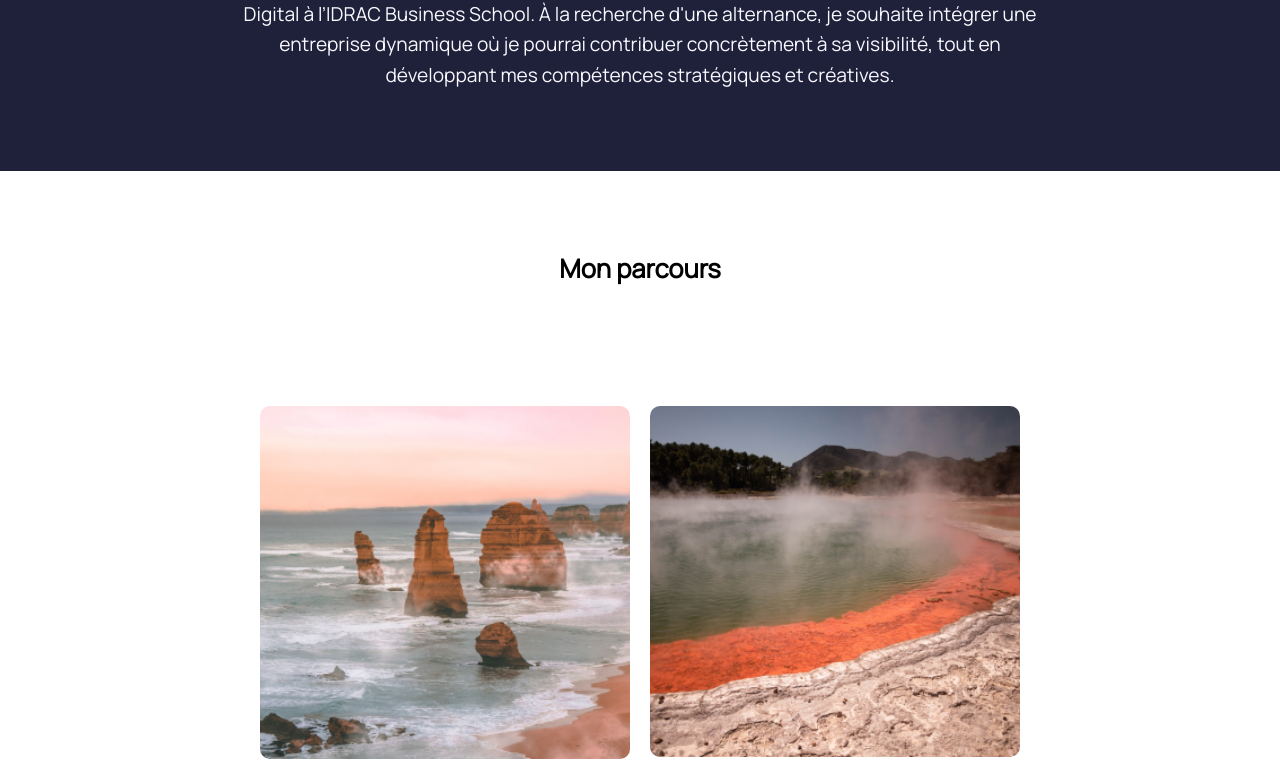
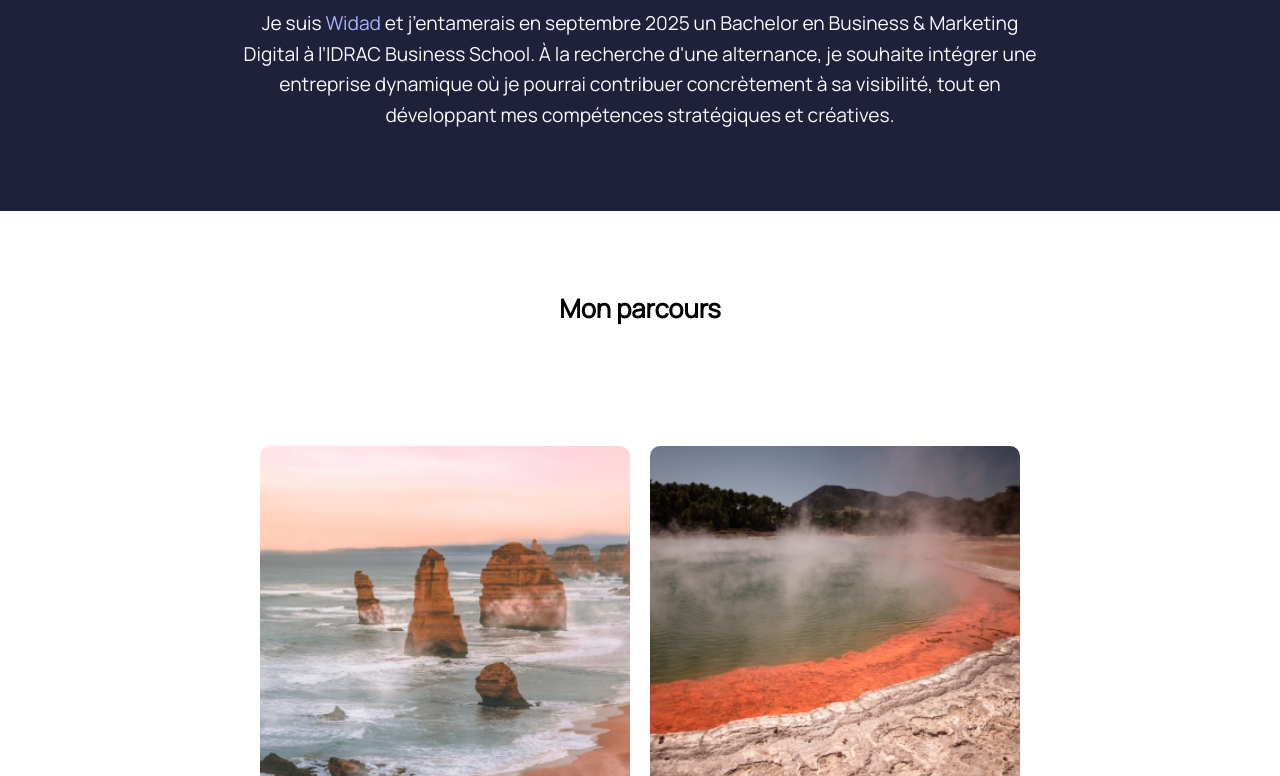
Before and after one commit to widadghemit/portfolio, a plain HTML site: page a-propos.html in a window 1280 px wide. Shown: the part 254-1030 px from the top of the page. Drawn offline with Linux system fonts and the light colour scheme.

Commit message:
Update style-a-propos.css

```diff
--- a/style-a-propos.css
+++ b/style-a-propos.css
@@ -3,9 +3,10 @@
   display: flex;
   justify-content: center;
   align-items: center;
-  min-height: auto; /* pleine hauteur de l'écran */
   padding: 40px;
   text-align: center;
+  margin-top: 40px;
+  padding-bottom: 40px;
 }
 
 
```
